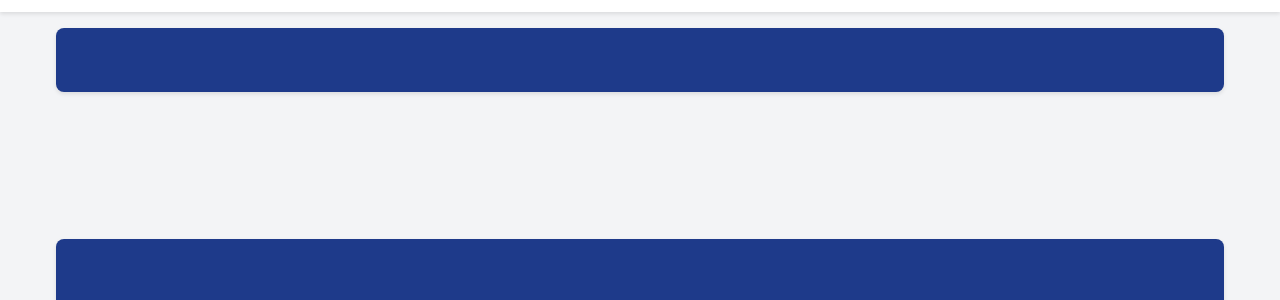
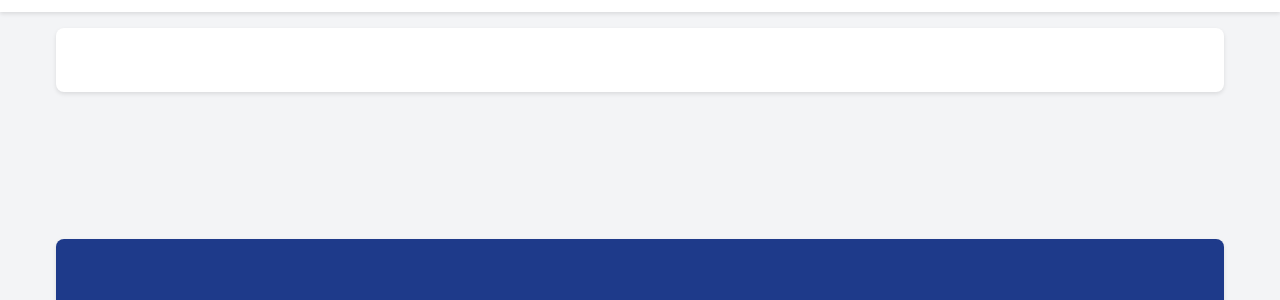
Before and after one commit to MDweb6/MDwebAD, a plain HTML site: page index.html in a window 1280 px wide. Shown: the part 82-382 px from the top of the page. Drawn offline with Linux system fonts and the light colour scheme.

Commit message:
Update index.html

```diff
--- a/index.html
+++ b/index.html
@@ -10,7 +10,7 @@
 
 
   .Nov {
-    background-color:#1e3a8a;
+    background-color:#fff;
   }
     </style>
   </head>
```
